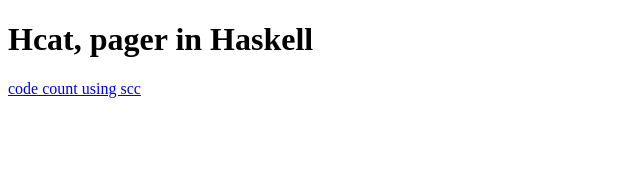
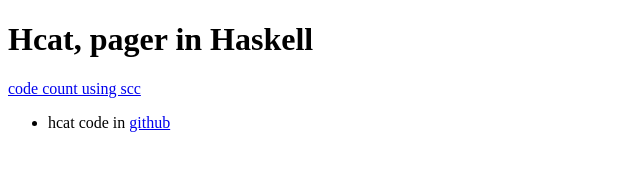
Before and after one commit to LitFill/hcat, a plain HTML site: page docs/index.html in a window 1280 px wide. Shown: the whole page, without its empty margins (0-640 px from the left). Drawn offline with Linux system fonts and the light colour scheme.

Commit message:
docs(scc): add link to the repo

```diff
--- a/docs/index.html
+++ b/docs/index.html
@@ -12,5 +12,13 @@
         <main>
             <a href="scc.html">code count using scc</a>
         </main>
+        <nav>
+            <ul>
+                <li>
+                    hcat code in <a href="https://github.com/LitFill/hcat.git"
+                    >github</a>
+                </li>
+            </ul>
+        </nav>
     </body>
 </html>
```
